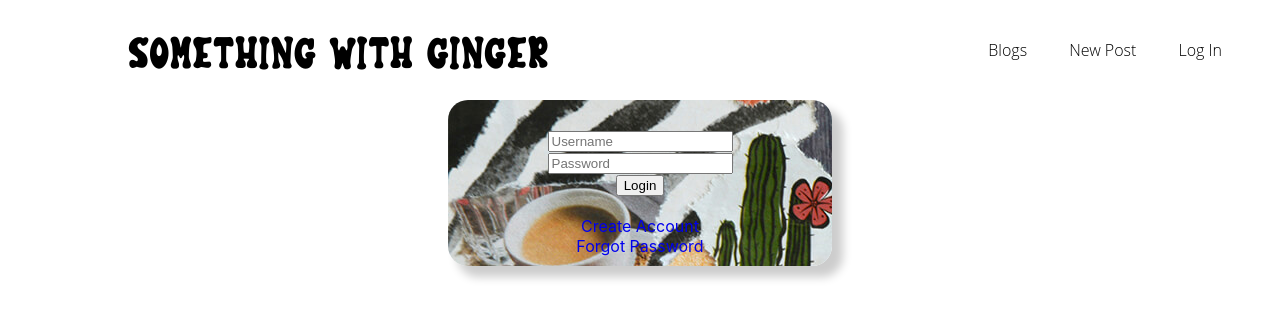
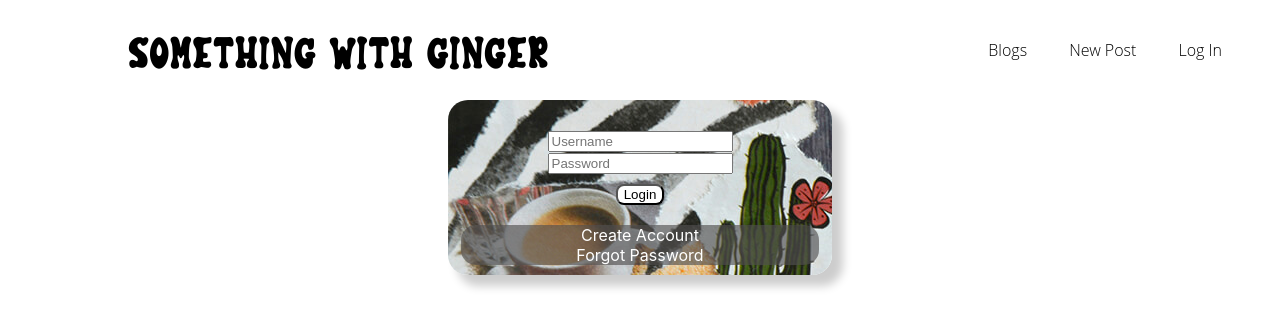
Before and after one commit to grantfricano/food-blog, a React (Create React App) app in the folder blog-frontend/: page / in a window 1280 px wide. Both pictures are taken after a click on the item "Log In". Shown: the top 328 px of the page. Built offline with nearby package versions, Linux system fonts and the light colour scheme; a web font is replaced by a local one.

Commit message:
more styling

```diff
--- a/blog-frontend/src/components/Login/Login.css
+++ b/blog-frontend/src/components/Login/Login.css
@@ -35,6 +35,23 @@
     opacity: 0;
   }
 
+  .submit-btn {
+    border-radius: 8px;
+    margin-top: 10px;
+    background-color: white;
+  }
+
+  .modal-links {
+    background-color: rgba(81, 80, 80, 0.637);
+    margin-right: 1vw;
+    margin-left: 1vw;
+    border-radius: 15px;
+  }
+
+  .create-forgot-links {
+    color: white;
+    white-space: nowrap;
+  }
 
   @media screen and (max-width: 960px) {
 
--- a/blog-frontend/src/components/Login/Login.js
+++ b/blog-frontend/src/components/Login/Login.js
@@ -49,7 +49,6 @@ function Login( {isShowLogin, setIsShowLogin}) {
         <div className={`${!isShowLogin ? "active" : ""} show`}>
             <div className='login-box'>
                 <div className='form-box solid'>
-
                     <br />
                     <input type="text" placeholder="Username" onChange={(event) => setUserName(event.target.value)}/>
                     <br />
@@ -57,10 +56,12 @@ function Login( {isShowLogin, setIsShowLogin}) {
                     <input type="password" placeholder="Password" onChange={(event) => setPassword(event.target.value)} />
                     <br />
                     {invalidPassword ? <label>Invalid Password<br/></label> : ''}
-                    <button type="submit" onClick={Authenticate}>Login</button>
+                    <button className='submit-btn' type="submit" onClick={Authenticate}>Login</button>
                     <br /><br />
-                    <Link to='/createaccount' onClick={() =>setIsShowLogin(false)}>Create Account </Link><br />
-                    <Link to='/forgotpassword' onClick={() =>setIsShowLogin(false)}>Forgot Password</Link>
+                    <div className='modal-links'>
+                        <Link className='create-forgot-links' to='/createaccount' onClick={() =>setIsShowLogin(false)}>Create Account </Link><br />
+                        <Link className='create-forgot-links' to='/forgotpassword'onClick={() =>setIsShowLogin(false)}>Forgot Password</Link>
+                    </div>
                 </div>
             </div>
         </div>
```
